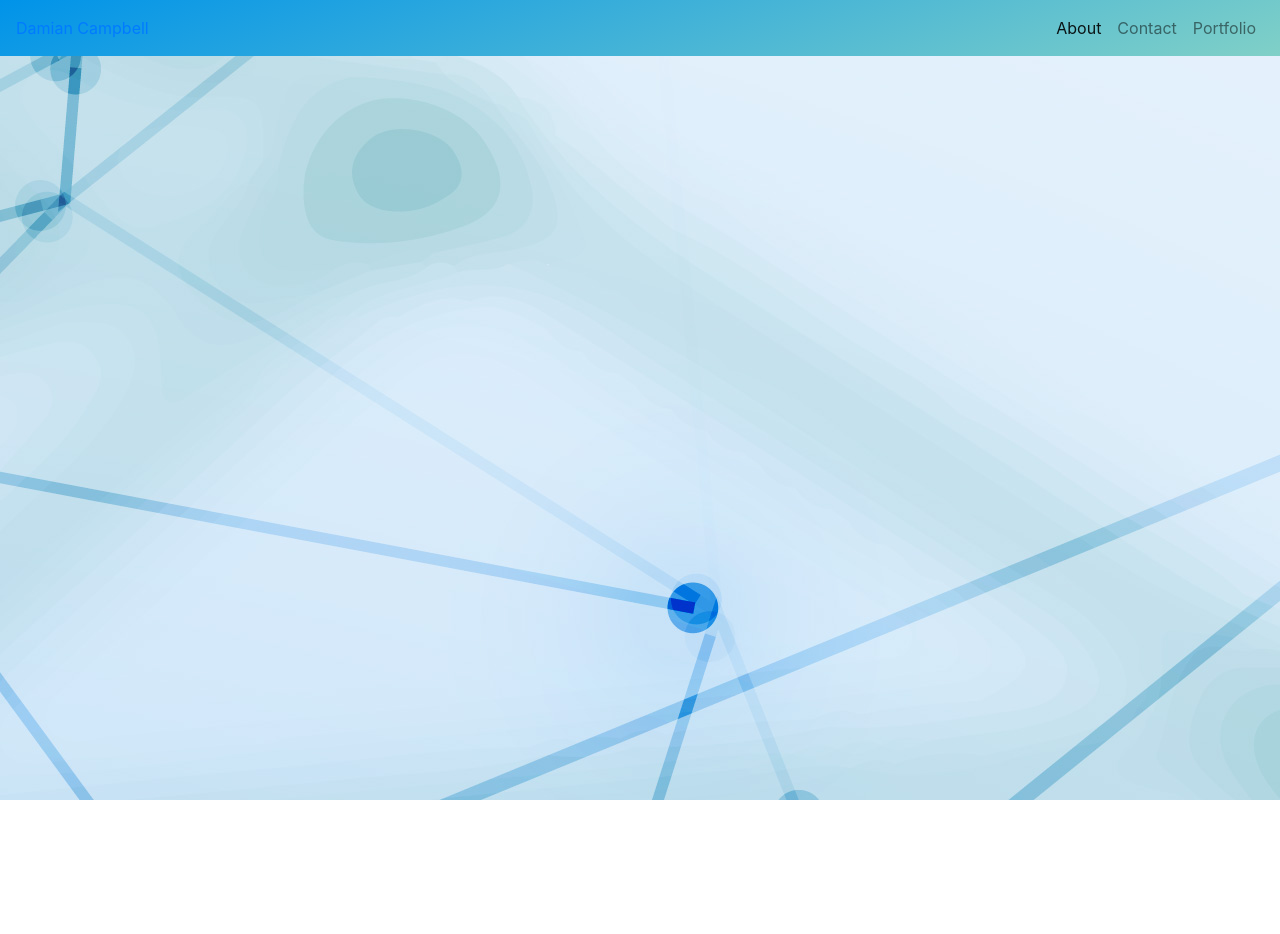
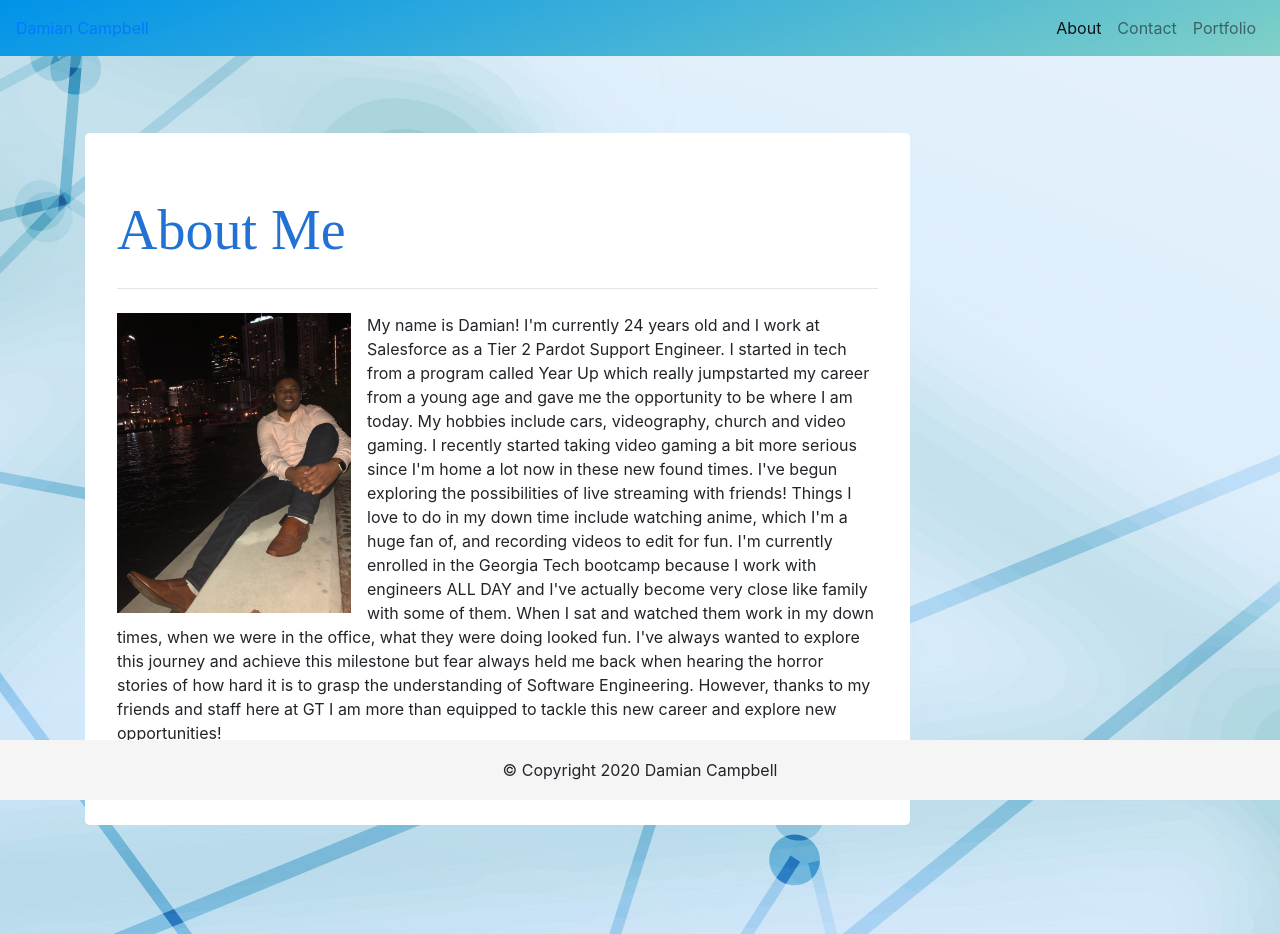
Before and after one commit to dcampbell2/react-portfolio, a React (Create React App) app: page / in a window 1280 px wide. Before the commit the page ends 800 px from the top, so only its background shows below. Built offline with nearby package versions, Linux system fonts and the light colour scheme.

Commit message:
attempting a catch all for react router

```diff
--- a/src/App.js
+++ b/src/App.js
@@ -15,7 +15,7 @@ function App() {
           path="/Portfolio"
           render={(project) => <Portfolio {...project} image={projects[0].image} />}
         />
-        <Route path="/Home" component={Home} />
+        <Route path="*" component={Home} />
         </Switch>
       </Router>
     </div>
```
Also changed, not shown: 1 other file (tests, documents, lock files or other folders).
